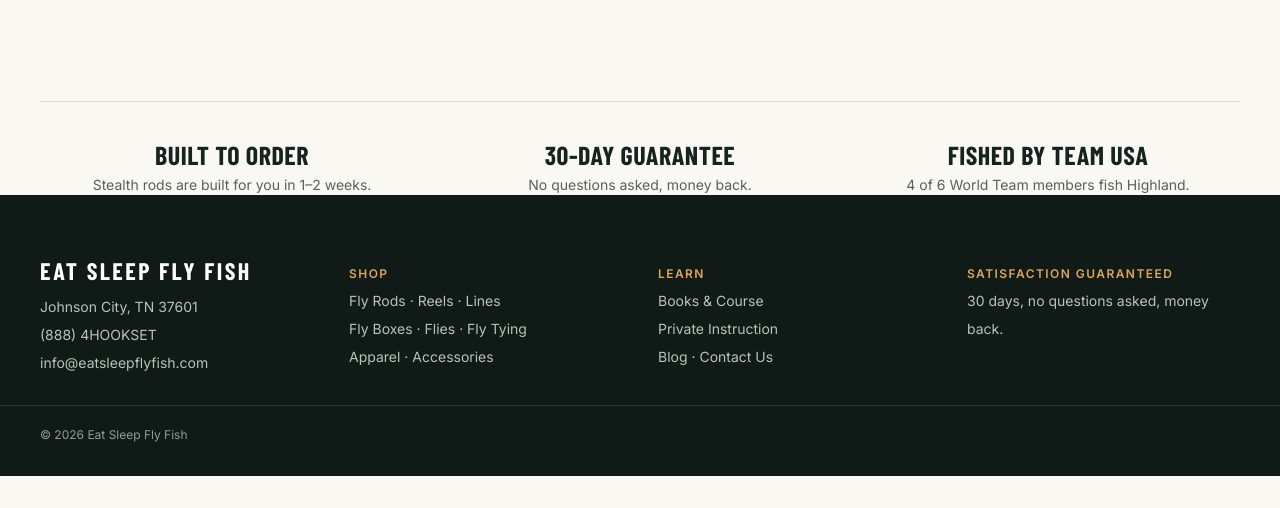
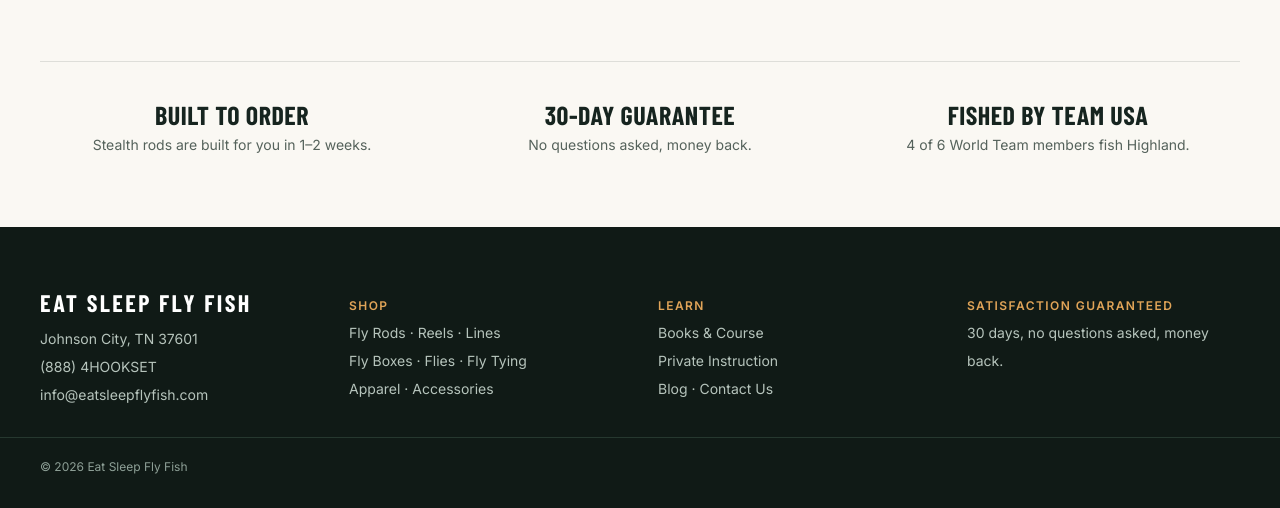
Before and after one commit to RunMuch/eatsleepflyfish, a plain HTML site: page esff-site/shop.html in a window 1280 px wide. Shown: the part 1003-1511 px from the top of the page. Before the commit the page ends 1479 px from the top, so only its background shows below. Drawn offline with nearby package versions, Linux system fonts and the light colour scheme.

Commit message:
Update styles.css

```diff
--- a/esff-site/styles.css
+++ b/esff-site/styles.css
@@ -263,6 +263,7 @@ h1,h2,h3,p{margin:0}
 .count{font-size:13px;color:var(--muted);padding:16px 0 8px}
 .coll-grid{padding-bottom:16px}
 .coll-grid .product h3,.related .product h3{font-size:16px}
+.promise{padding-top:48px;padding-bottom:72px}
 .promise .grid{border-top:1px solid rgba(22,36,31,.12);padding-top:40px;text-align:center}
 .promise b{display:block;font-size:26px;margin-bottom:6px}
 .promise p{font-size:14px;color:var(--muted)}
```
